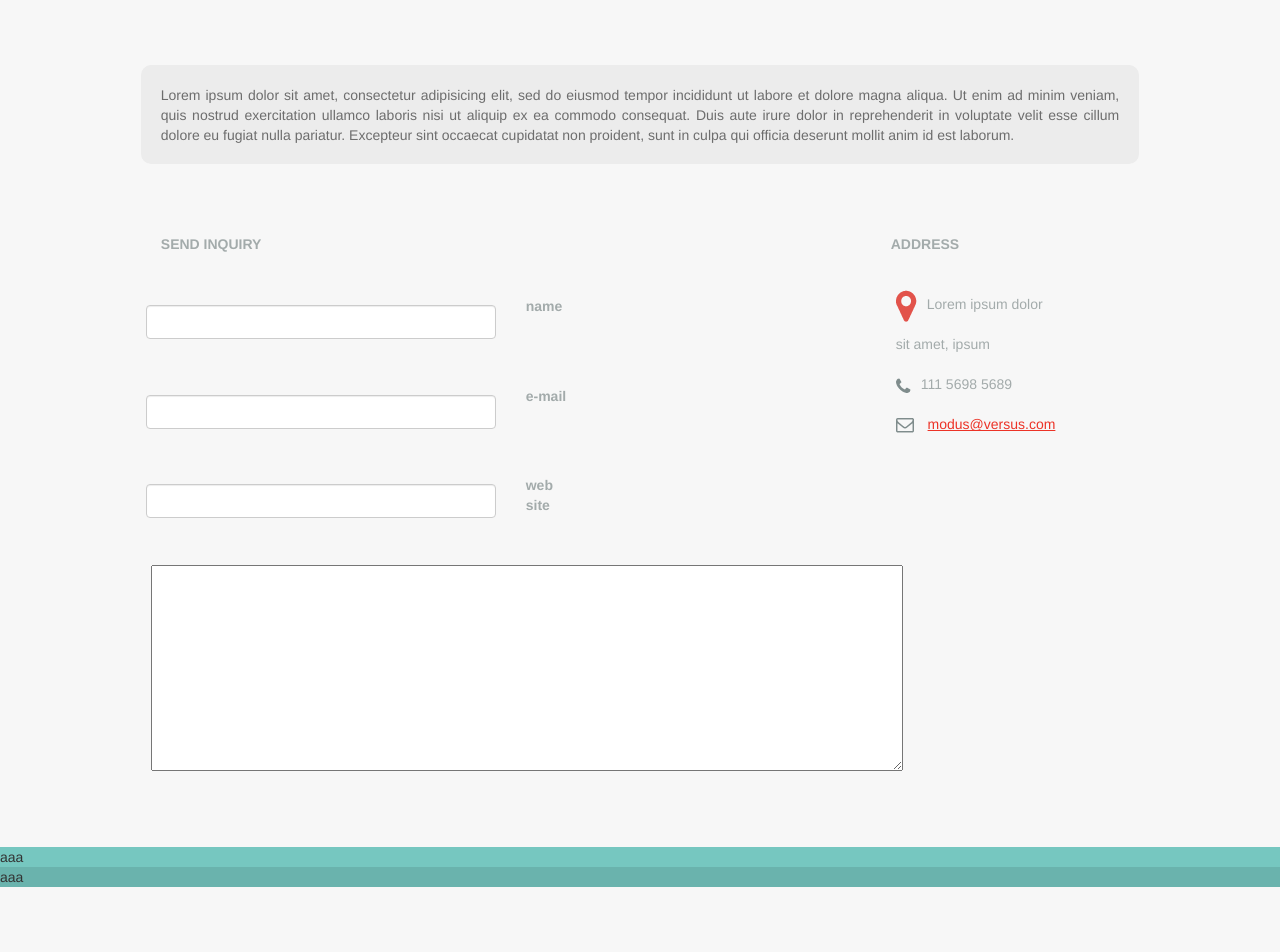
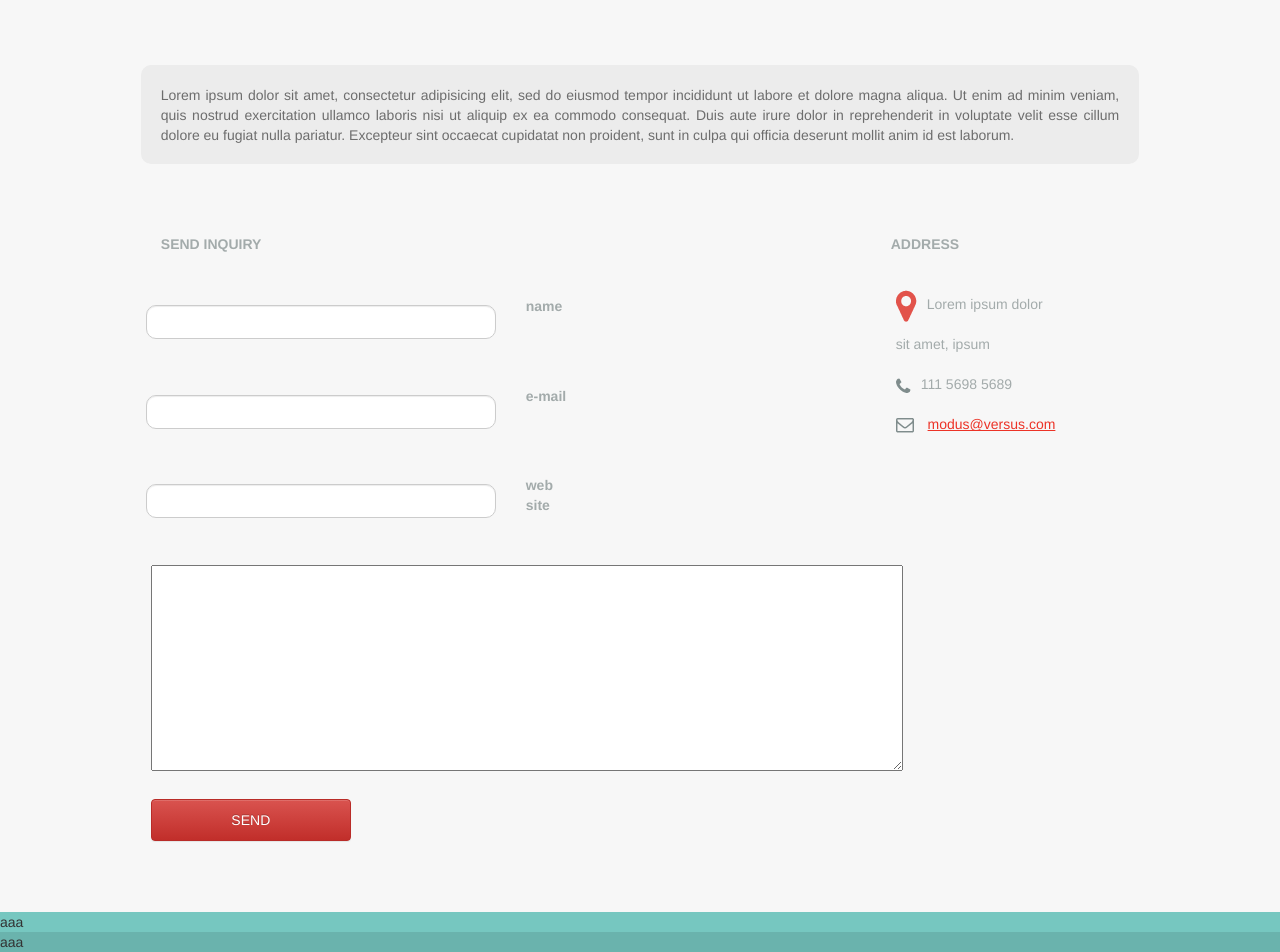
Before and after one commit to farkbarn/php-hire-test, a PHP site: page /templates/index.html in a window 1280 px wide. Shown: the part 774-1726 px from the top of the page. Before the commit the page ends 1661 px from the top, so only its background shows below. Run offline with PHP 8.4, Linux system fonts and the light colour scheme.

Commit message:
add changes to form

```diff
--- a/templates/index.html
+++ b/templates/index.html
@@ -94,6 +94,11 @@
 					<div class="col-md-10">
 						<textarea name="" id="textarea" cols="90%" rows="10"></textarea>
 					</div>
+					<!-- submit -->
+					<div class="col-md-10">
+						<button type="submit" class="btnsubmit btn btn-danger">send</button>
+					</div>
+
 
 
 				</form>
```
Also changed, not shown: public/assets/stylesheet/layout.css, public/assets/stylesheet/layout.less, 1 other file.
